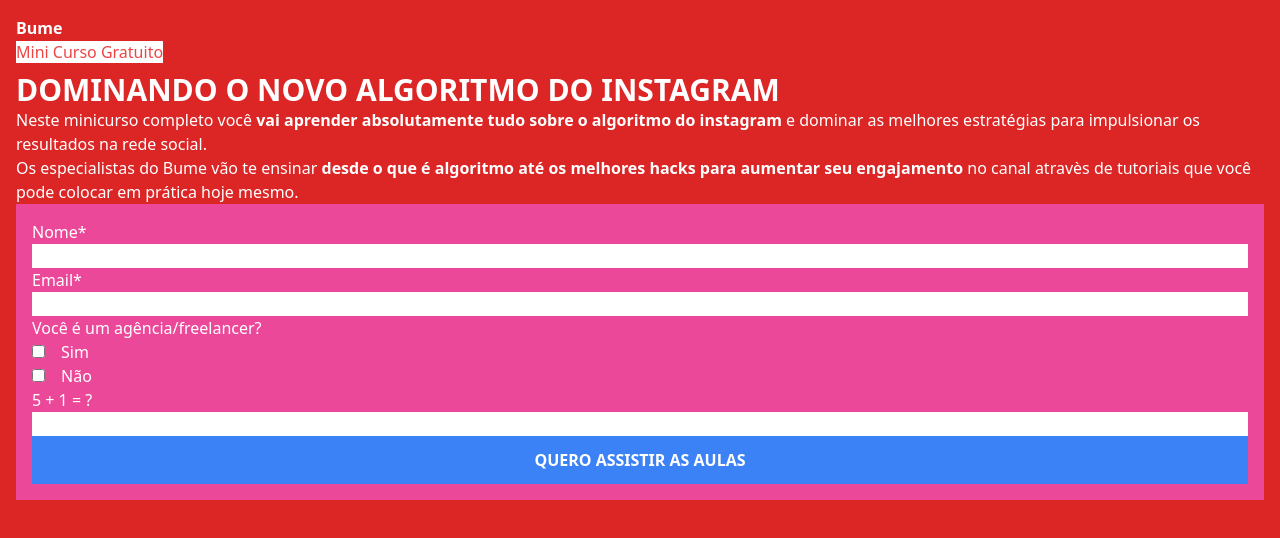
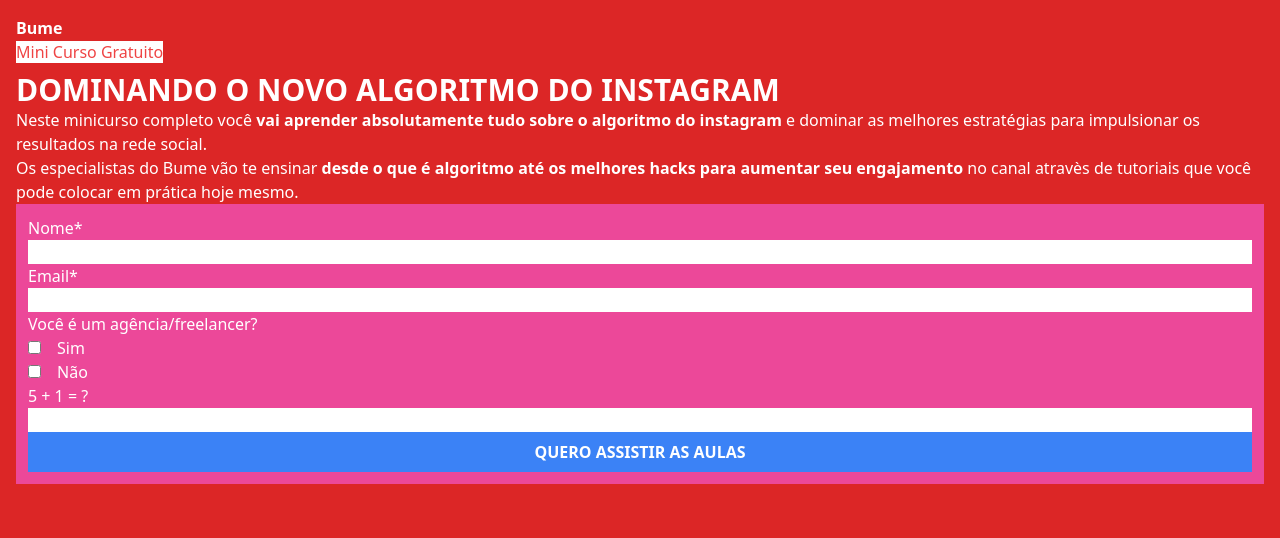
Before and after one commit to Gabriel-Marcelo/angular-e-tailwind, an Angular app: page / in a window 1280 px wide. Shown: the top 538 px of the page. Built offline with nearby package versions, Linux system fonts and the light colour scheme.

Commit message:
alinhando o botão

```diff
--- a/src/app/app.component.html
+++ b/src/app/app.component.html
@@ -14,7 +14,7 @@
         </p>
       </div>
     </div>
-    <div class="bg-pink-500 p-4 text-white">
+    <div class="bg-pink-500 p-3 text-white">
       <div class="">
         <label for="fname">Nome*</label><br>
         <input class="w-full" type="text" id="fname" name="fname"><br>
@@ -40,7 +40,7 @@
         <span>5 + 1 = ?</span><br>
         <input class="w-full" type="text">
       </div>
-      <input class="w-full py-3 px-4 bg-blue-500 font-bold" type="submit" value="QUERO ASSISTIR AS AULAS">
+      <input class="w-full py-2 bg-blue-500 font-bold" type="submit" value="QUERO ASSISTIR AS AULAS">
     </div>
   </div>
 </div>
```
